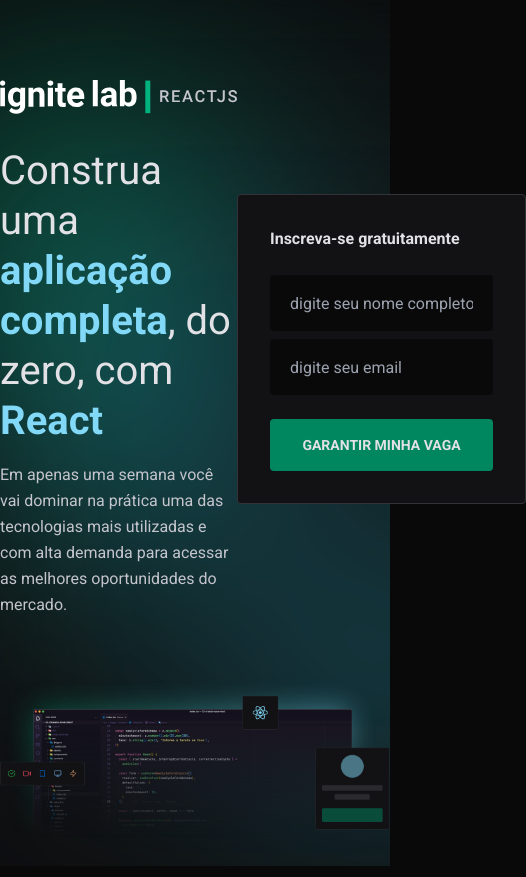
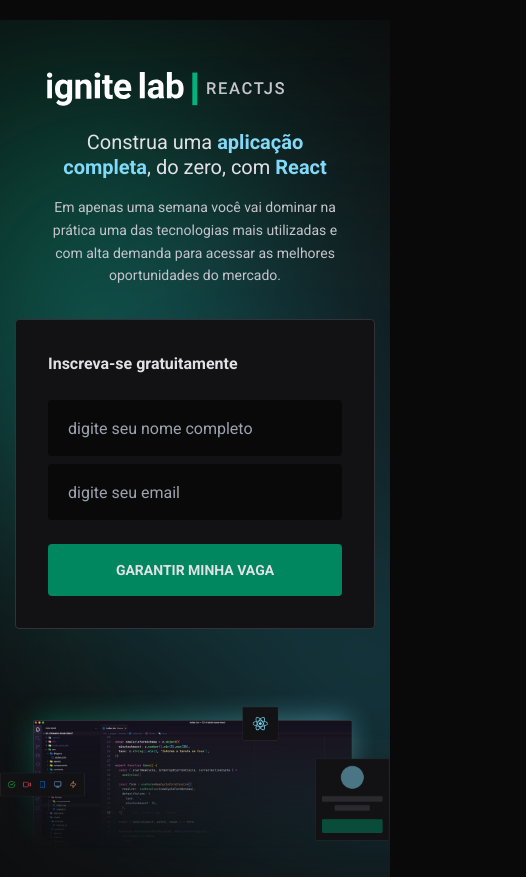
Before and after one commit to EdineiAndrade/ignite-lab-react, a React (Vite) app: page / in a window 390 px wide. Shown: the whole page, 526 px wide, since content can reach past the window. Built offline with nearby package versions, Linux system fonts and the light colour scheme; no server answers.

Commit message:
styled responsive

```diff
--- a/src/pages/index.tsx
+++ b/src/pages/index.tsx
@@ -23,14 +23,14 @@
     }
 
     return(
-        <div className="min-h-screen bg-blur bg-cover bg-no-repeat flex flex-col">
-            <div className="w-full max-w-[1100px] flex items-center justify-between mt-20 mx-auto">
-                <div className="max-w-[640px]">
+        <div className="md:min-h-screen mt-5 bg-blur bg-cover bg-no-repeat flex flex-col">
+            <div className=" items-center mt-5 h-full w-[360px] md:flex-inline md:max-w-[1100px] md:w-full justify-between  md:mt-10 mx-auto md:flex md:flex-row">
+                <div className=" gap-4 text-center justify-center item-center p-4 mx-4 mt-4 max-w-[340px] md:max-w-[740px]">
                     <Logo/>
-                    <h1 className="mt-8 text-[2.5rem] leading-tight">
+                    <h1 className="mt-4 gap-2 p-2 text-xl md:text-[2.5rem] leading-tight">
                     Construa uma <strong className="text-blue-500">aplicação completa</strong>, do zero, com <strong className="text-blue-500"> React</strong>
                     </h1>
-                    <p className=" mt-4 text-gray-200 leading-relaxed">
+                    <p className=" text-sm gap2 mb-4 mt-2 text-gray-200 leading-relaxed md:text-xl">
                     Em apenas uma semana você vai dominar na prática uma das tecnologias mais utilizadas e com alta demanda para acessar as melhores oportunidades do mercado.
                     </p>
                 </div>
```
